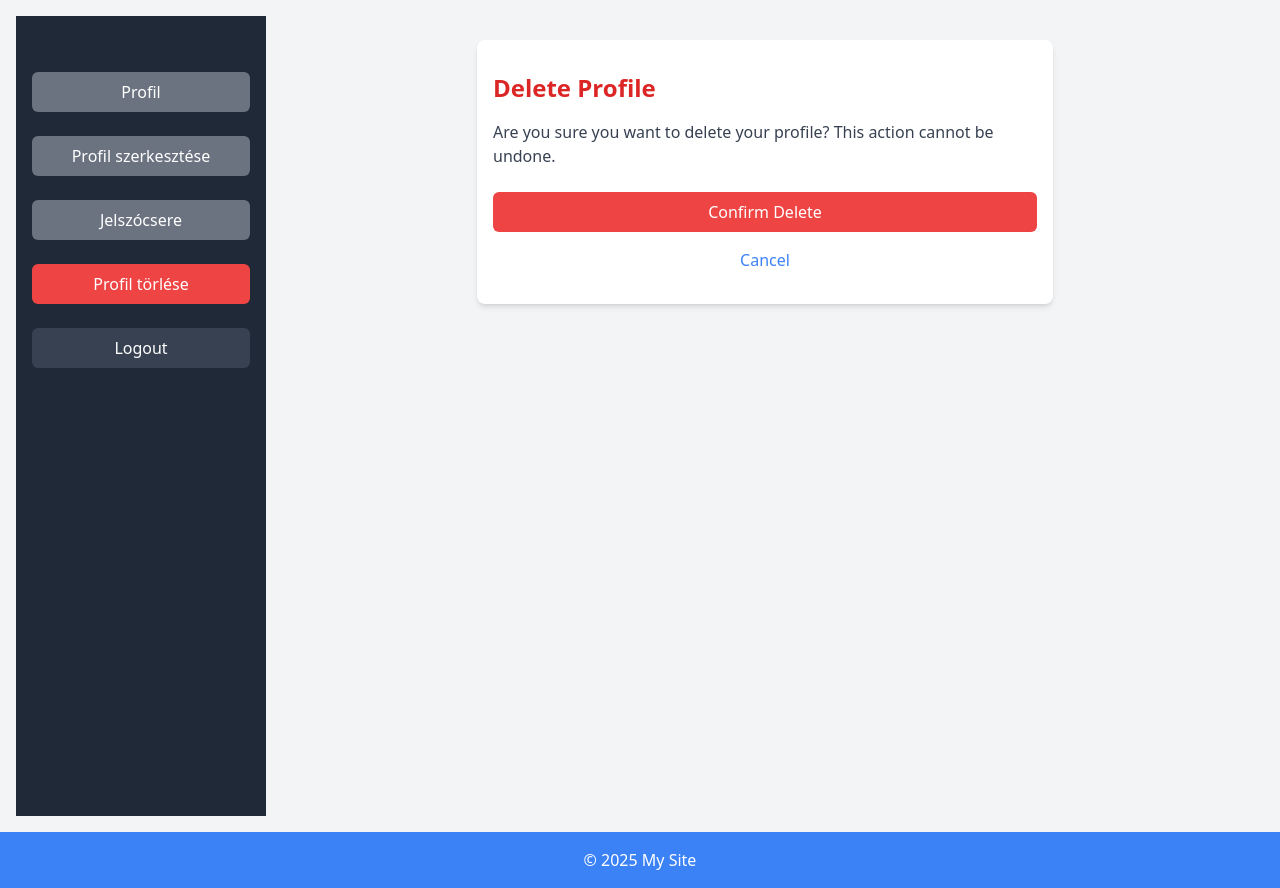
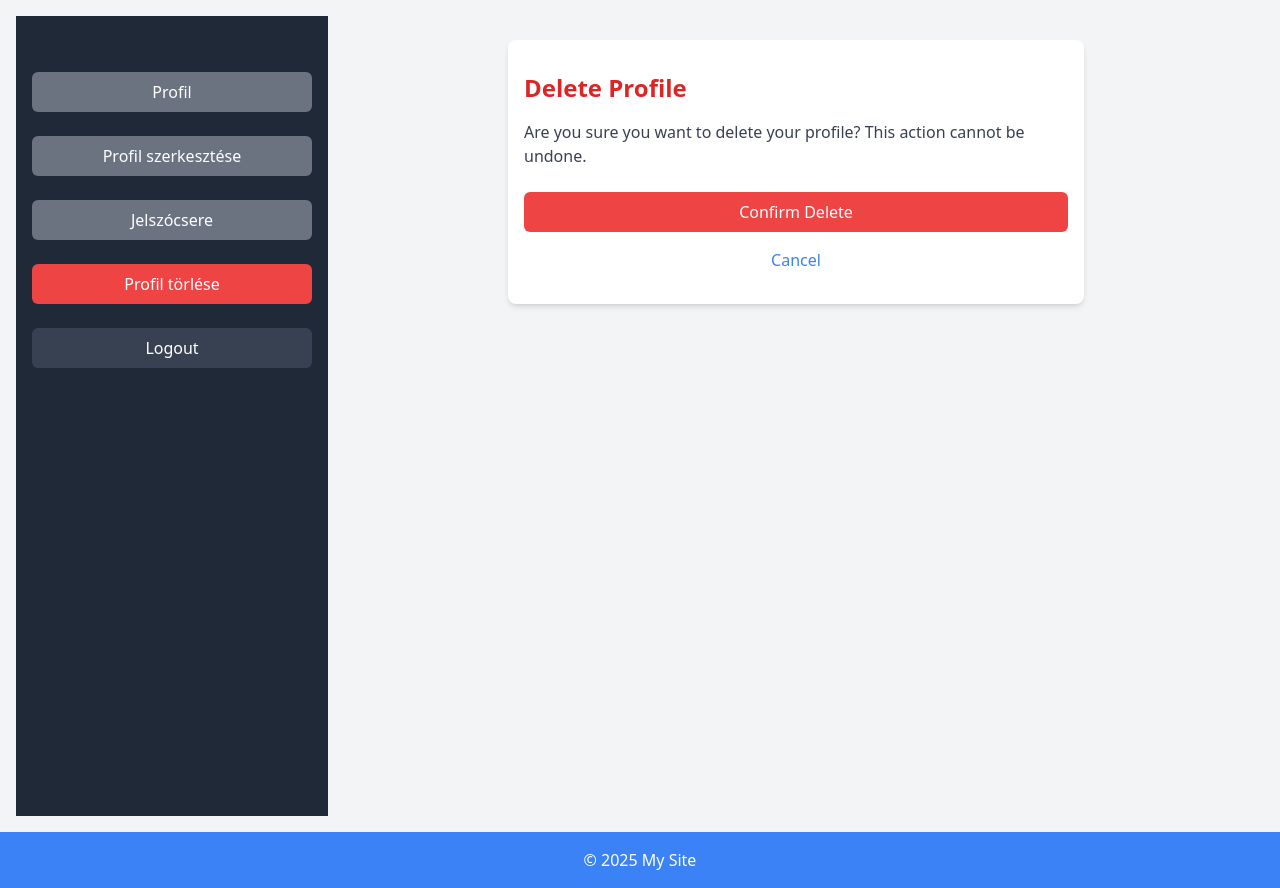
Before and after one commit to Tibi81/Django-Auth-Tailwind, a Django app: page /profile/delete/ in a window 1280 px wide. Shown: the part 64-952 px from the top of the page. Run offline with Django 5.2, Linux system fonts and the light colour scheme; a user stored in the database is signed in; some libraries are stand-ins or nearby versions.

Commit message:
responsiv sidebar

```diff
--- a/accounts/templates/profile_base.html
+++ b/accounts/templates/profile_base.html
@@ -1,9 +1,9 @@
 {% extends 'base.html' %}
 
 {% block content %}
-<div class="flex">
+<div class="flex flex-col lg:flex-row">
     <!-- Sidebar -->
-    <div class="custom-sidebar-width bg-gray-800 text-white min-h-screen p-4">
+    <div class="w-full lg:w-1/4  bg-gray-800 text-white lg:min-h-screen p-4">
 
         <div class="space-y-6">
             <!-- Profile Section -->
@@ -52,7 +52,7 @@
     </div>
 
     <!-- Main Content Area -->
-    <div class="flex-grow p-6">
+    <div class="w-full lg:w-3/4 p-6">
         <div class="max-w-4xl mx-auto">
             {% block profile_content %}
             {% endblock %}
--- a/theme/static/css/dist/styles.css
+++ b/theme/static/css/dist/styles.css
@@ -840,14 +840,6 @@ select {
   right: 0px;
 }
 
-.col-span-1 {
-  grid-column: span 1 / span 1;
-}
-
-.col-span-2 {
-  grid-column: span 2 / span 2;
-}
-
 .mx-auto {
   margin-left: auto;
   margin-right: auto;
@@ -897,10 +889,6 @@ select {
   display: block;
 }
 
-.inline-block {
-  display: inline-block;
-}
-
 .inline {
   display: inline;
 }
@@ -911,10 +899,6 @@ select {
 
 .inline-flex {
   display: inline-flex;
-}
-
-.grid {
-  display: grid;
 }
 
 .hidden {
@@ -1000,10 +984,6 @@ select {
 
 .flex-grow {
   flex-grow: 1;
-}
-
-.grid-cols-3 {
-  grid-template-columns: repeat(3, minmax(0, 1fr));
 }
 
 .flex-col {
@@ -1434,11 +1414,6 @@ select {
   background-color: rgb(31 41 55 / var(--tw-bg-opacity, 1));
 }
 
-.hover\:bg-gray-900:hover {
-  --tw-bg-opacity: 1;
-  background-color: rgb(17 24 39 / var(--tw-bg-opacity, 1));
-}
-
 .hover\:bg-red-600:hover {
   --tw-bg-opacity: 1;
   background-color: rgb(220 38 38 / var(--tw-bg-opacity, 1));
@@ -1549,6 +1524,22 @@ select {
 }
 
 @media (min-width: 1024px) {
+  .lg\:min-h-screen {
+    min-height: 100vh;
+  }
+
+  .lg\:w-1\/4 {
+    width: 25%;
+  }
+
+  .lg\:w-3\/4 {
+    width: 75%;
+  }
+
+  .lg\:flex-row {
+    flex-direction: row;
+  }
+
   .lg\:px-8 {
     padding-left: 2rem;
     padding-right: 2rem;
```
Also changed, not shown: db.sqlite3.
